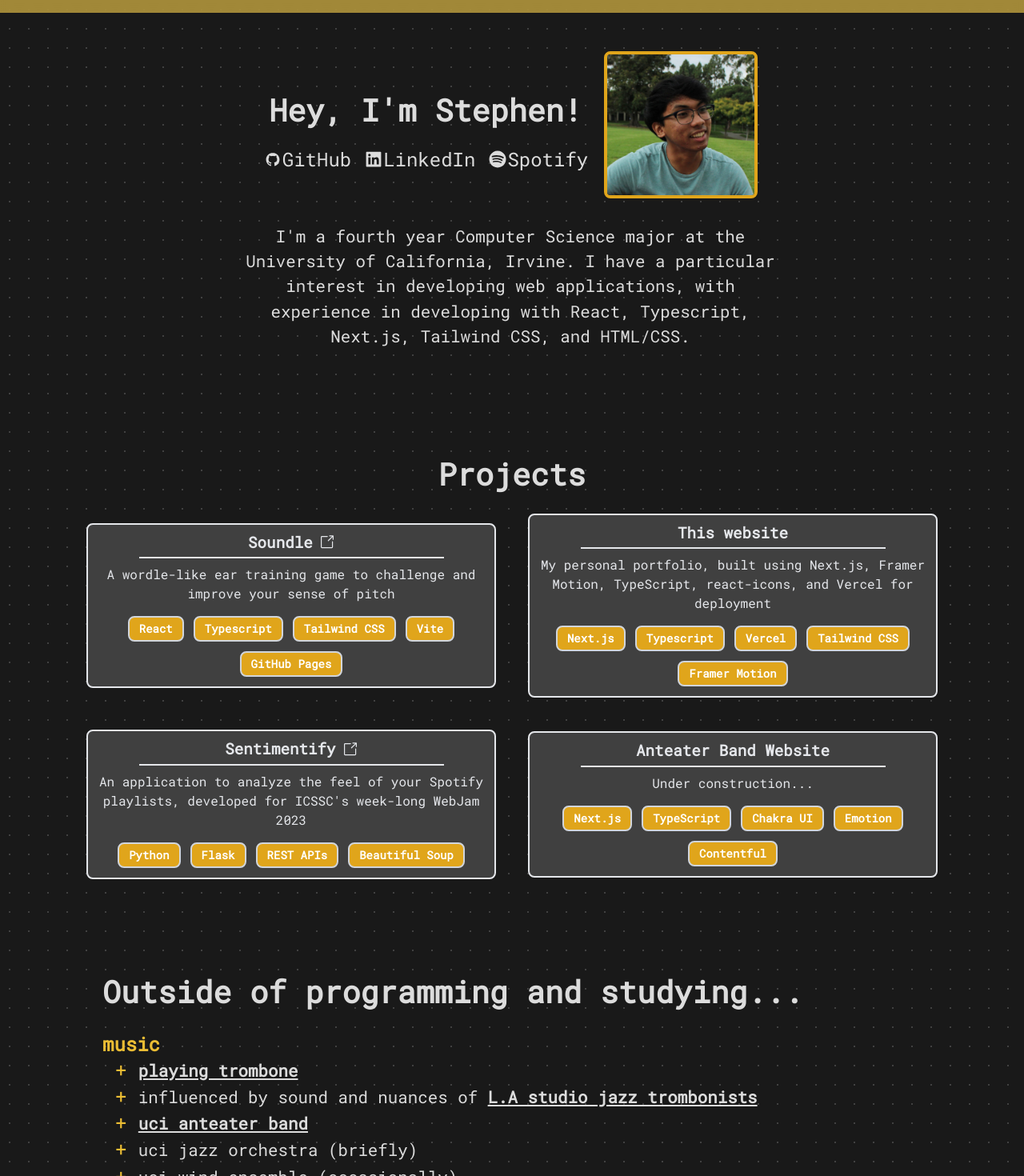
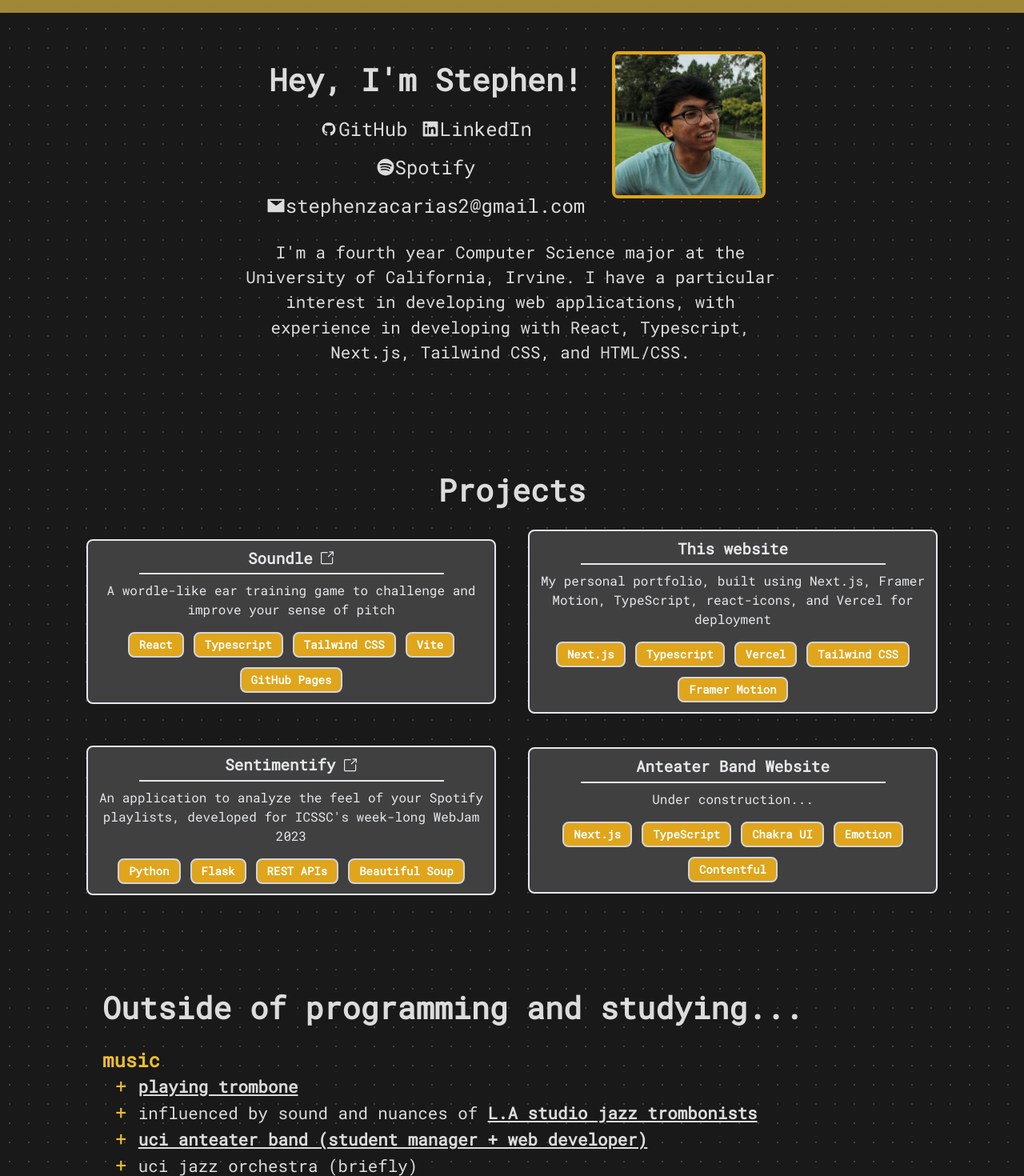
Before and after one commit to stephenzac/stephen-zacarias, a Next.js app: page / in a window 1280 px wide. Shown: the top 1470 px of the page at 80% size. Built offline with nearby package versions, Linux system fonts and the light colour scheme.

Commit message:
Add email

```diff
--- a/src/components/about.tsx
+++ b/src/components/about.tsx
@@ -48,7 +48,7 @@
         initial={"hidden"}
         animate={"animate"}
         viewport={{ once: true }}
-        className="flex flex-col items-center"
+        className="flex flex-wrap text-center justify-center lg:w-4/12"
       >
         <h1 className="flex flex-row responsive-header text-center pb-4 font-black">
           <motion.div
@@ -89,7 +89,7 @@
           width={225}
           alt="Picture of Stephen smiling"
           priority={true}
-          className="w-48 h-auto border-4 border-solid border-accent overflow-hidden rounded-lg mb-3"
+          className="w-48 h-auto mb-8 border-4 border-solid border-accent overflow-hidden rounded-lg"
         />
       </motion.div>
 
@@ -111,7 +111,7 @@
         viewport={{ once: true }}
         className="flex flex-col gap-20 items-center w-4/5"
       >
-        <p className="text-center responsive-text w-5/6 lg:w-4/6">
+        <p className="text-center responsive-text w-full lg:w-4/6">
           {`I'm`} a fourth year Computer Science major at the University of
           California, Irvine. I have a particular interest in developing web
           applications, with experience in developing with React, Typescript,
--- a/src/components/interests.tsx
+++ b/src/components/interests.tsx
@@ -66,7 +66,7 @@
               rel="noopener noreferrer"
               className="underline font-extrabold"
             >
-              uci anteater band
+              uci anteater band (student manager + web developer)
             </a>
           </li>
 
--- a/src/components/links.tsx
+++ b/src/components/links.tsx
@@ -1,5 +1,5 @@
 import { DiGithubBadge } from "react-icons/di";
-import { AiFillSpotify, AiFillLinkedin } from "react-icons/ai";
+import { AiFillSpotify, AiFillLinkedin, AiFillMail } from "react-icons/ai";
 
 type MyLinks = {
   linkText: string;
@@ -24,10 +24,15 @@
       link: "https://open.spotify.com/user/cheesehugger1",
       linkIcon: <AiFillSpotify />,
     },
+    {
+      linkText: "stephenzacarias2@gmail.com",
+      link: "mailto:stephenzacarias2@gmail.com",
+      linkIcon: <AiFillMail />,
+    },
   ];
 
   return (
-    <div className="flex flex-row gap-4 self-center">
+    <div className="flex flex-wrap justify-center w-full lg:w-4/5 gap-4 self-center">
       {links.map((link: MyLinks) => {
         return (
           <div key={link.link}>
```
